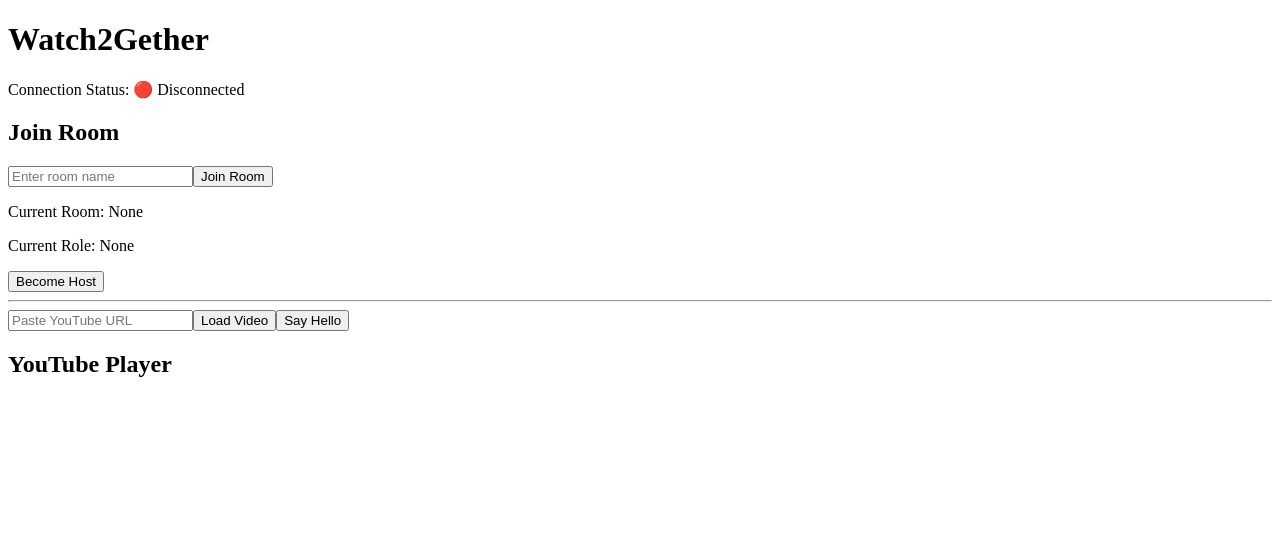
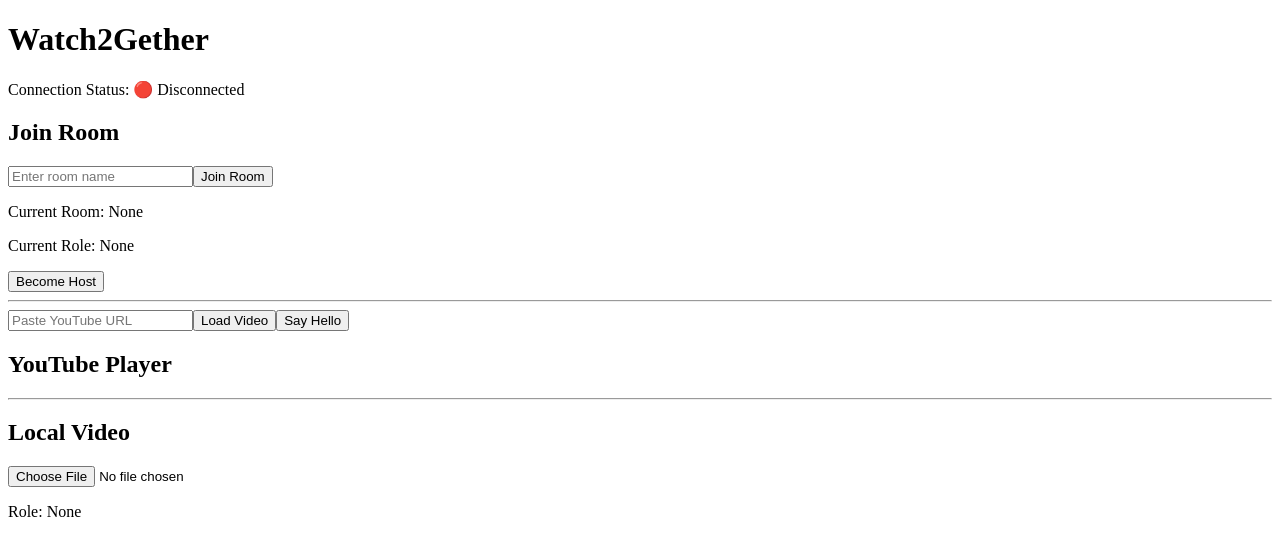
Before and after one commit to SawBarBult/watch2gether4youtube, a React (Vite) app in the folder frontend/: page / in a window 1280 px wide. Shown: the top 556 px of the page. Built offline with nearby package versions, Linux system fonts and the light colour scheme; no server answers.

Commit message:
Add LocalVideoPlayer component for local video playback

```diff
--- a/frontend/src/App.jsx
+++ b/frontend/src/App.jsx
@@ -1,5 +1,6 @@
 import { useEffect, useState } from "react";
 import Player from "./components/Player";
+import LocalVideoPlayer from "./components/LocalVideoPlayer";
 import socket from "./socket";
 import { extractVideoId } from "./services/youtube";
 
@@ -155,6 +156,9 @@
             </button>
 
             <Player videoId={videoId} role={role} />
+            <hr />
+
+            <LocalVideoPlayer role={role} />
         </>
     );
 }
--- /dev/null
+++ b/frontend/src/components/LocalVideoPlayer.jsx
@@ -0,0 +1,51 @@
+import { useEffect, useRef, useState } from "react";
+
+function LocalVideoPlayer({ role }) {
+    const videoRef = useRef(null);
+    const [videoUrl, setVideoUrl] = useState("");
+
+    function handleFileChange(event) {
+        const file = event.target.files[0];
+
+        if (!file) {
+            return;
+        }
+
+        const url = URL.createObjectURL(file);
+
+        setVideoUrl(url);
+    }
+
+    useEffect(() => {
+        return () => {
+            if (videoUrl) {
+                URL.revokeObjectURL(videoUrl);
+            }
+        };
+    }, [videoUrl]);
+
+    return (
+        <>
+            <h2>Local Video</h2>
+
+            <input
+                type="file"
+                accept="video/*"
+                onChange={handleFileChange}
+            />
+
+            {videoUrl && (
+                <video
+                    ref={videoRef}
+                    src={videoUrl}
+                    controls
+                    width="600"
+                />
+            )}
+
+            <p>Role: {role || "None"}</p>
+        </>
+    );
+}
+
+export default LocalVideoPlayer;
```
